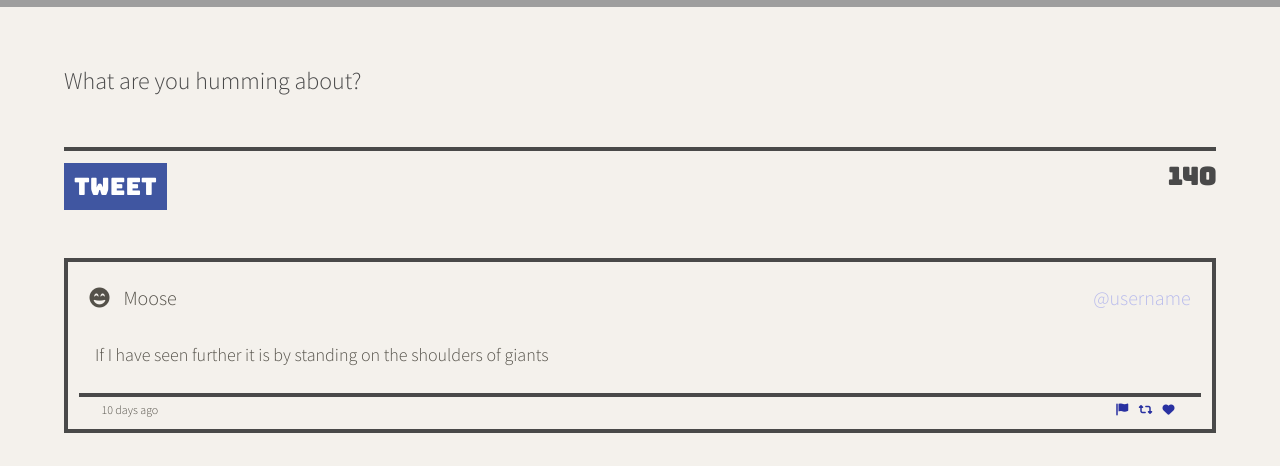
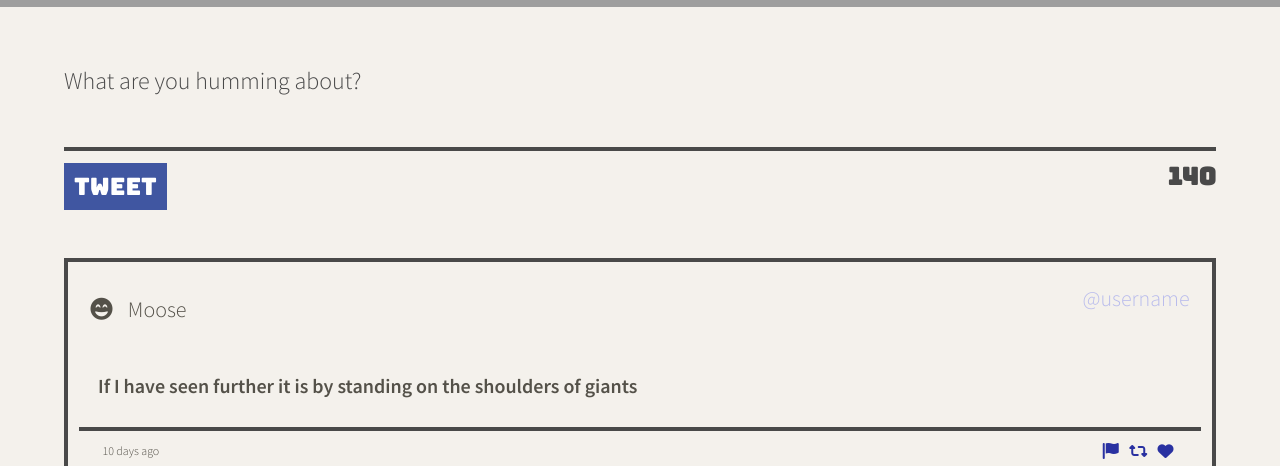
Before and after one commit to mbbaltaji/tweeter_lhl, a website: page public/index.html in a window 1280 px wide. Shown: the part 478-944 px from the top of the page. Drawn offline with nearby package versions, Linux system fonts and the light colour scheme; grey boxes are pictures that could not be loaded.

Commit message:
refactor: change the styling of the tweetbox to look better visually

```diff
--- a/public/styles/tweet-layout.css
+++ b/public/styles/tweet-layout.css
@@ -1,19 +1,18 @@
 
 article {
   margin-top: 2em;
-  padding-top: 1em;
-  padding-bottom: 0.5em;
+  padding: 1em 0 0.5em 0;
   display: flex;
   flex-direction: column;
   border: 4px solid rgb(73, 73, 73);
 }
 
 .article-content {
-  font-size: 20px;
-  padding-left: 0.5em;
-  padding-right: 0.5em;
+  font-size: 22px;
+  padding: 0 0.5em 0 0.5em;
   display: flex;
   justify-content: space-between;
+  align-items: center;
   width: 98%;
   margin-left: auto;
   margin-right: auto;
@@ -25,14 +24,23 @@ article {
 
 #username{
   color: rgb(184, 187, 236);
+  padding-bottom: 1em;
 }
 
 p {
-  margin-top: 2em;
-  margin-bottom: 1.5em;
-  padding-left: 1.5em;
-  padding-right: 1.5em;
-  font-size: 18px;
+  margin: 2em 0 1.5em 0;
+  padding: 0 1.5em 0 1.5em;
+  font-size: 20px;
+  font-weight: 700;
+}
+
+#name {
+  display: flex;
+  align-items: center;
+}
+
+#name span{
+  padding-left: 0.5em;
 }
 
 footer{
@@ -43,14 +51,13 @@ footer{
 footer span {
   font-size: 12px;
   font-weight: lighter;
-  padding-left: 1em;
-  padding-right: 1em;
-  padding-top: 0.5em;
+  padding: 1em 1em 0 1em;
 }
 
 .icons i{
   color: rgb(41, 49, 161);
   padding: 0 4px 0 4px;
+  font-size: 16px;
 }
 
 footer span i:hover{
@@ -61,5 +68,4 @@ footer span i:hover{
 
 article:hover{
   box-shadow: 5px 5px rgb(184, 187, 236);
-
 }
```
